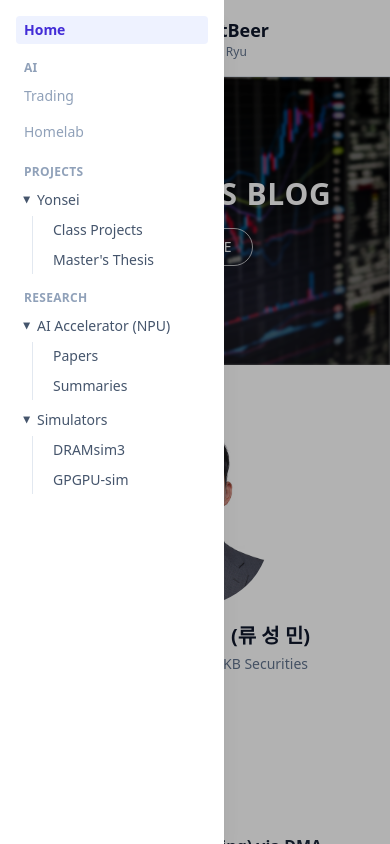
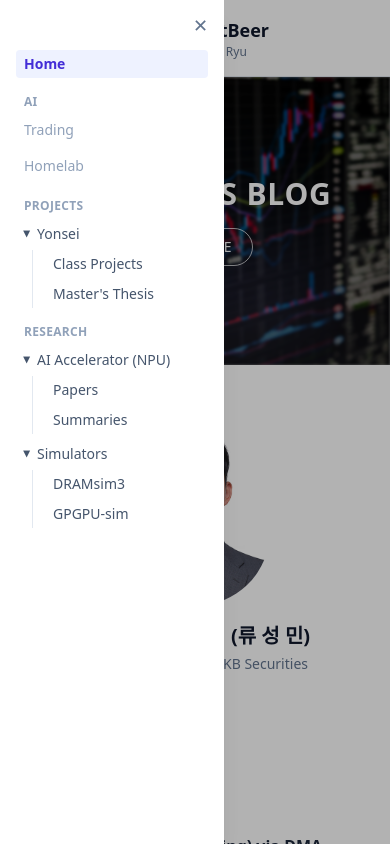
Before and after one commit to WheatBeer/WheatBeer.github.io, a Next.js app: page / in a window 390 px wide. Both pictures are taken after a click on the button "Toggle navigation". Built offline with nearby package versions, Linux system fonts and the light colour scheme.

Commit message:
Add an explicit close button inside the mobile sidebar drawer
Closing the drawer previously relied on tapping the backdrop, navigating
to a page, or remembering that the header's hamburger icon toggles into
an X. Added a dedicated close button at the top of the drawer itself
(mobile only).

```diff
--- a/src/components/layout/Sidebar.tsx
+++ b/src/components/layout/Sidebar.tsx
@@ -116,7 +116,17 @@ export default function Sidebar({ groups, mobileOpen, onCloseMobile }: SidebarPr
             aria-hidden
           />
           <aside className="fixed inset-y-0 left-0 z-40 w-56 overflow-y-auto overscroll-contain bg-white shadow-xl md:hidden dark:bg-slate-900">
-            <nav className="flex flex-col gap-4 p-4 pt-4">{navList}</nav>
+            <div className="flex items-center justify-end p-2">
+              <button
+                type="button"
+                onClick={onCloseMobile}
+                className="flex items-center justify-center rounded-md p-2 text-slate-500 hover:bg-slate-100 hover:text-slate-900 dark:text-slate-400 dark:hover:bg-slate-800 dark:hover:text-slate-100"
+                aria-label="Close navigation"
+              >
+                <span className="block text-lg leading-none">✕</span>
+              </button>
+            </div>
+            <nav className="flex flex-col gap-4 p-4 pt-0">{navList}</nav>
           </aside>
         </>
       )}
```
